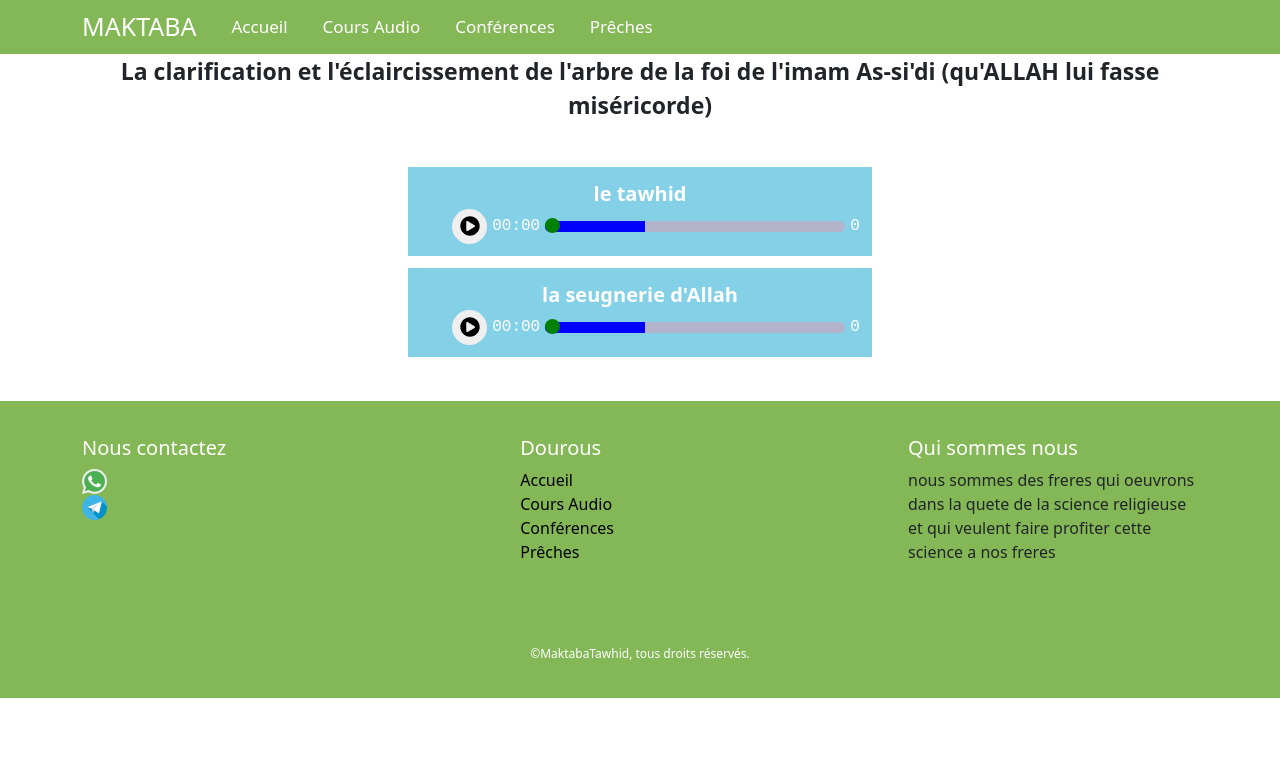
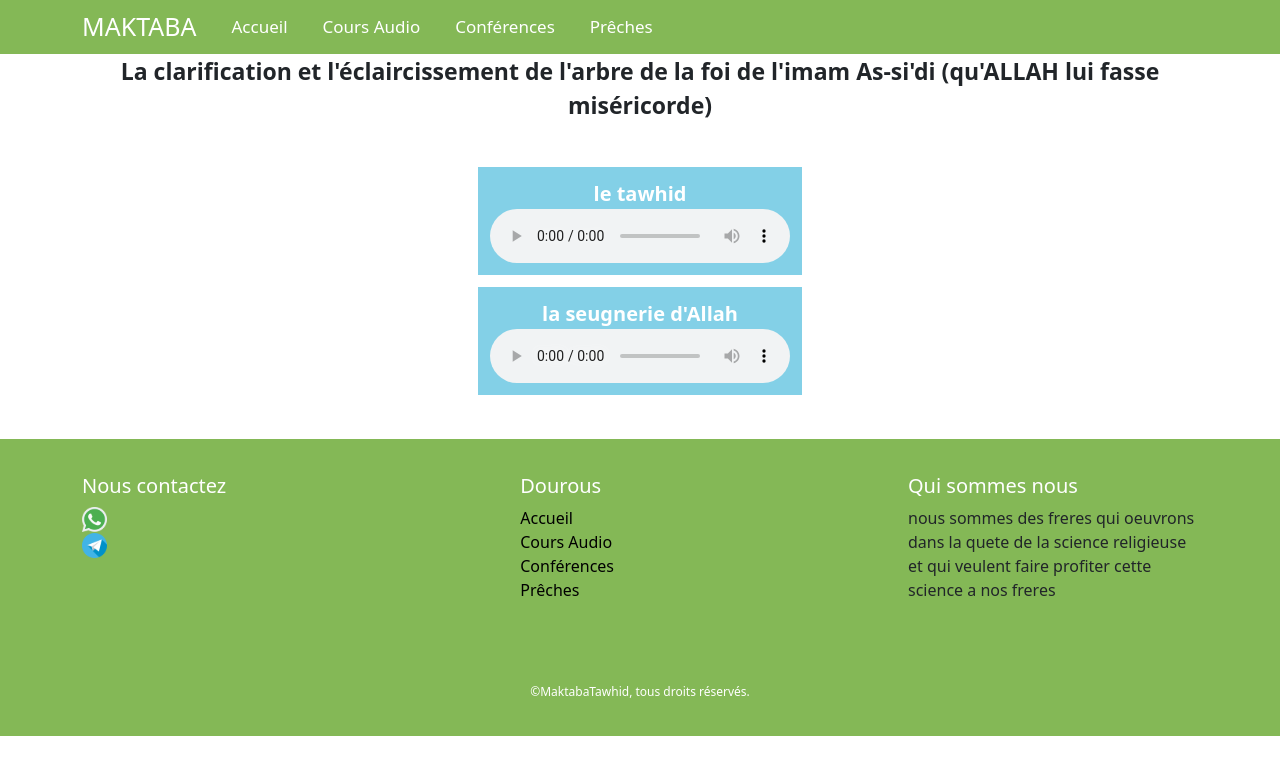
Before and after one commit to abouzeyd/maktaba, a React (Create React App) app: page /allcourt/1co in a window 1280 px wide. Shown: the top 774 px of the page. Built offline with nearby package versions, Linux system fonts and the light colour scheme.

Commit message:
feat:allcourt

```diff
--- a/src/screens/allcourt/Allcourt.jsx
+++ b/src/screens/allcourt/Allcourt.jsx
@@ -1,114 +1,29 @@
-import React, { useState, useRef } from 'react';
+import React from 'react';
 import './Allcourt.css';
 import { useParams } from 'react-router-dom';
-import play from '../../assets/play-circle-solid.svg';
-import pause from '../../assets/pause-circle-solid.svg';
 
 const Allcourt = ({ dourous }) => {
-  const [isplaying, setIsPlaying] = useState(false);
-  const [duration, setDuration] = useState(0);
-  const [currentTime, setCurrentTime] = useState(0);
+  const { id } = useParams();
 
-  // reference il refer notre composant audio
-  const audioPlayer = useRef();
-  const progressBar = useRef();
-  const animationRef = useRef();
+  let idData = dourous.find((x) => x.id === id);
 
-  const onLoadedMetadata = () => {
-    const seconde = Math.floor(audioPlayer.current.duration);
-    setDuration(seconde);
-    progressBar.current.max = seconde;
-  };
-
-  const calculate = (sec) => {
-    const hours = Math.floor(sec / 3600) % 60;
-    let minute = Math.floor(sec / 60) % 60;
-    let seconde = Math.floor(sec % 60);
-    return [hours, minute, seconde]
-      .map((item) => (item < 10 ? `0${item}` : `${item}`))
-      .filter((item, index) => item !== '00' || index > 0)
-      .join(':');
-  };
-
-  const togglePlayPause = () => {
-    const prevValue = isplaying;
-    setIsPlaying(!prevValue);
-    if (!prevValue) {
-      audioPlayer.current.play();
-
-      animationRef.current = requestAnimationFrame(whilePlaying);
-    } else {
-      audioPlayer.current.pause();
-      cancelAnimationFrame(animationRef.current);
-    }
-  };
-  // console.log(audioPlayer.current.currentTime);
-
-  const whilePlaying = () => {
-    progressBar.current.value = audioPlayer.current.currentTime;
-    progressBar.current.style.setProperty(
-      '--seek-before-width',
-      `${(progressBar.current.value / duration) * 100}%`
-    );
-    setCurrentTime(progressBar.current.value);
-    animationRef.current = requestAnimationFrame(whilePlaying);
-  };
-  const changeRange = () => {
-    audioPlayer.current.currentTime = progressBar.current.value;
-    changePlayerCurrentTime();
-  };
-
-  const changePlayerCurrentTime = () => {
-    audioPlayer.current.currentTime = progressBar.current.value;
-    progressBar.current.style.setProperty(
-      '--seek-before-width',
-      `${(progressBar.current.value / duration) * 100}%`
-    );
-    setCurrentTime(progressBar.current.value);
-  };
-  const { id } = useParams();
-  let idData = dourous.find((x) => x.id === id);
+  const audioArray = [];
+  idData.specifyCourt.map((a) =>
+    audioArray.push({ id: a.id, title: a.title, sound: a.sound })
+  );
   return (
     <div className="container">
       <p style={{ textAlign: 'center', fontSize: 23, fontWeight: 'bold' }}>
         {idData.title}
       </p>
       <div className="audio__player">
-        {idData.specifyCourt.map((item) => {
-          console.log(item.id !== id);
+        {audioArray.map((item) => {
           return (
             <div key={item.id} className="sound">
               <div className="sound__title">{item.title}</div>
-              <div className="audio__allcourt">
-                <audio
-                  src={item.sound}
-                  preload="metadata"
-                  autoPlay={false}
-                  onLoadedMetadata={onLoadedMetadata}
-                  ref={audioPlayer}
-                />
-                <button onClick={togglePlayPause} className="play__pause">
-                  {isplaying ? (
-                    <img src={pause} alt="play" width="20px" />
-                  ) : (
-                    <img src={play} alt="play" width="20px" />
-                  )}
-                </button>
-                <div className="current__time">{calculate(currentTime)}</div>
-                <div>
-                  <input
-                    type="range"
-                    className="progress__bar"
-                    defaultValue="0"
-                    ref={progressBar}
-                    onChange={changeRange}
-                    style={{ width: 300 }}
-                  />
-                </div>
-                <div className="duration">
-                  {duration && !isNaN(duration) && calculate(duration)}
-                </div>
-              </div>
+              <audio src={item.sound} controls>
+                <code>audio</code>
+              </audio>
             </div>
           );
         })}
```
